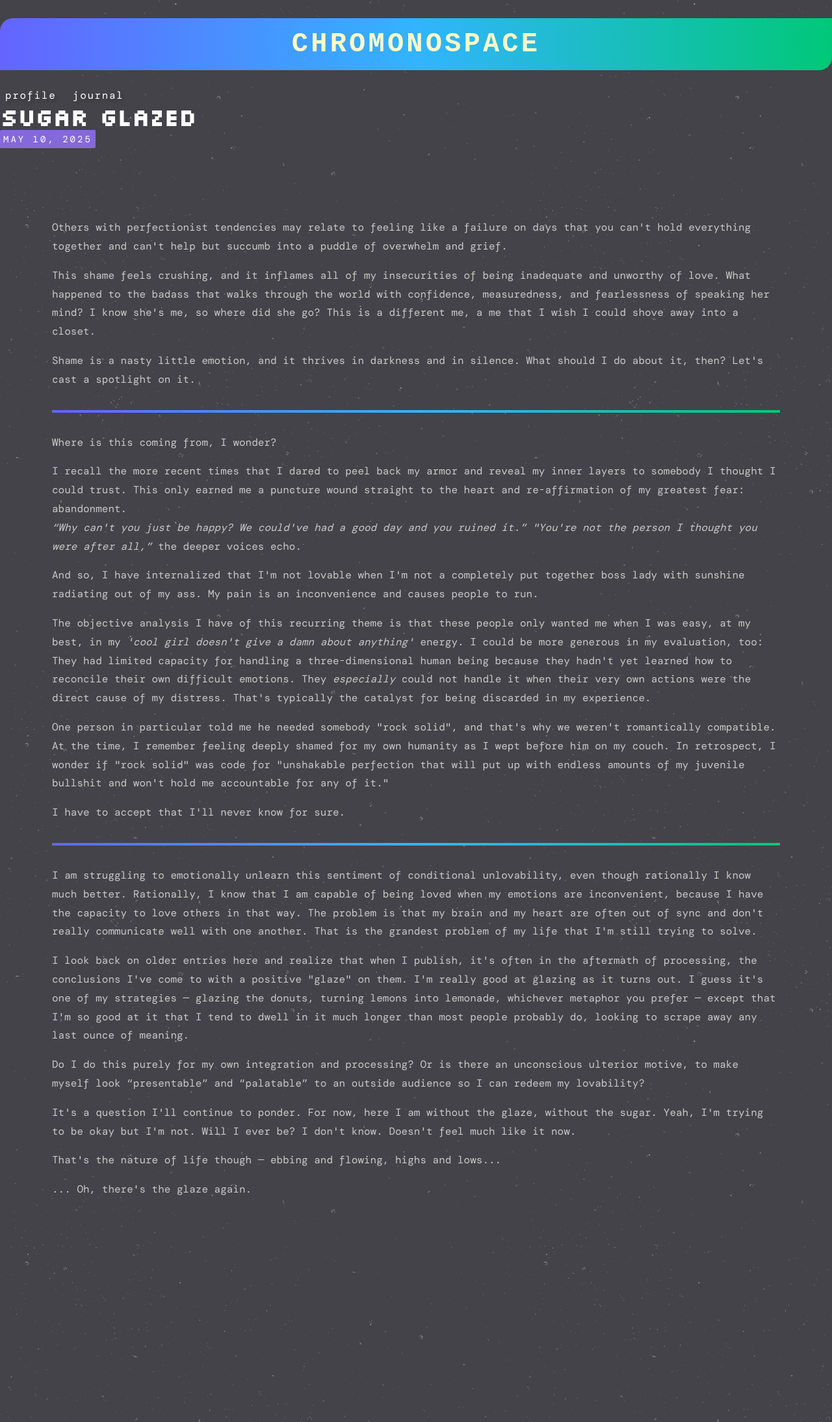
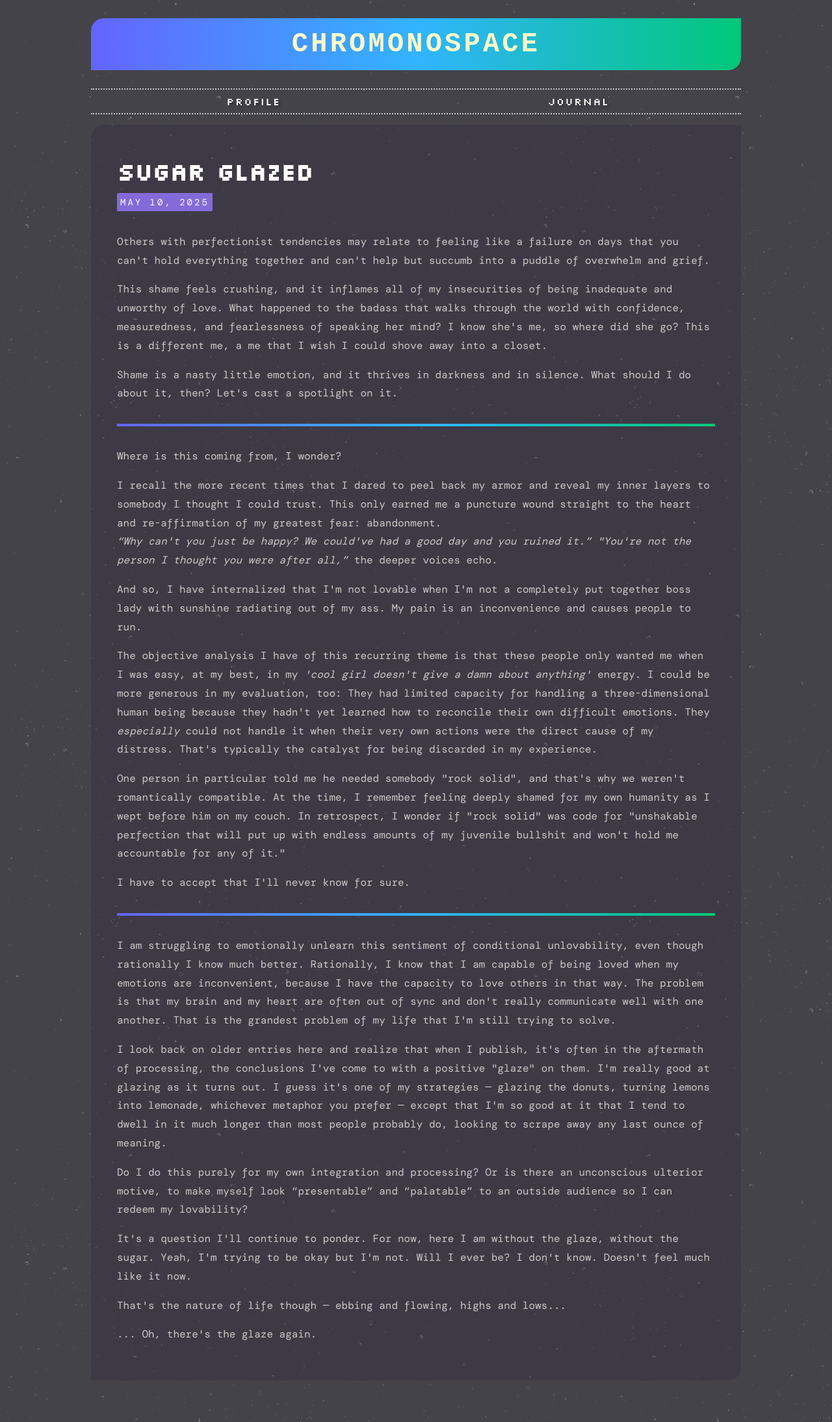
Before and after one commit to iridiumquartz/chromonospace, a Jekyll site: the page built from journal/20250510.html, in a window 1280 px wide. Shown: the whole page at 65% size. Built offline with Jekyll 4.4.1, drawn with Linux system fonts in a browser that asks for light colours; some web fonts are replaced.

Commit message:
Update 20250510.html

```diff
--- a/journal/20250510.html
+++ b/journal/20250510.html
@@ -1,27 +1,14 @@
-<!DOCTYPE html>
-<html lang="en">
-<head>
-    <meta charset="UTF-8">
-    <meta name="viewport" content="width=1024">
-    <link href="../style.css" rel="stylesheet">
-    <link rel="icon" type="image/png" href="/assets/favicon-dark.png" media="(prefers-color-scheme: dark)">
-    <link rel="icon" type="image/png" href="/assets/favicon-light.png" media="(prefers-color-scheme: light)">
-    <link rel="icon" type="image/png" href="/assets/favicon-dark.png">
-    <title>j o u r n a l ★ s p a c e</title>
-</head>
-<body>
-    <div class="container-y">
-        <header>
-            <h1>chromonospace</h1>
-        </header>
-        <nav-component></nav-component>
+---
+layout: default
+title: "j o u r n a l ★ s p a c e"
+---
+<article>
     <div class="blogtitledate">
         <h2>sugar glazed</h2>
         <span><em>May 10, 2025</em></span>
     </div>
-        <section>
-            <article>
-                Others with perfectionist tendencies may relate to feeling like a failure on days that you can't hold everything together and can't help but succumb into a puddle of overwhelm and grief.
+
+    <p>Others with perfectionist tendencies may relate to feeling like a failure on days that you can't hold everything together and can't help but succumb into a puddle of overwhelm and grief.</p>
 
     <p>This shame feels crushing, and it inflames all of my insecurities of being inadequate and unworthy of love. What happened to the badass that walks through the world with confidence, measuredness, and fearlessness of speaking her mind? I know she's me, so where did she go? This is a different me, a me that I wish I could shove away into a closet.
 
@@ -50,9 +37,3 @@
 
     <p>... Oh, there's the glaze again.
 </article>
-        </section>
-        <footer></footer>
-    </div>
-    <script src="/script.js"></script>
-</body>
-</html>
```
Lines whose indentation alone changed are shown as unchanged.
